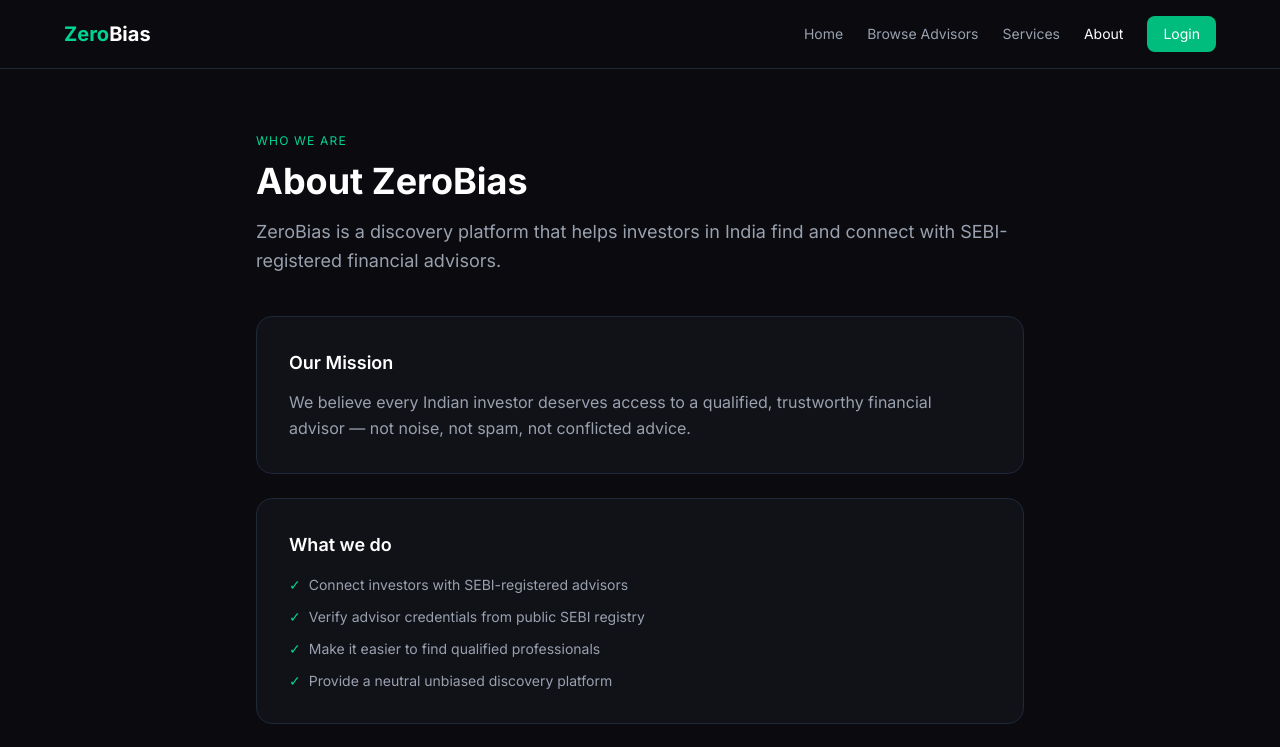
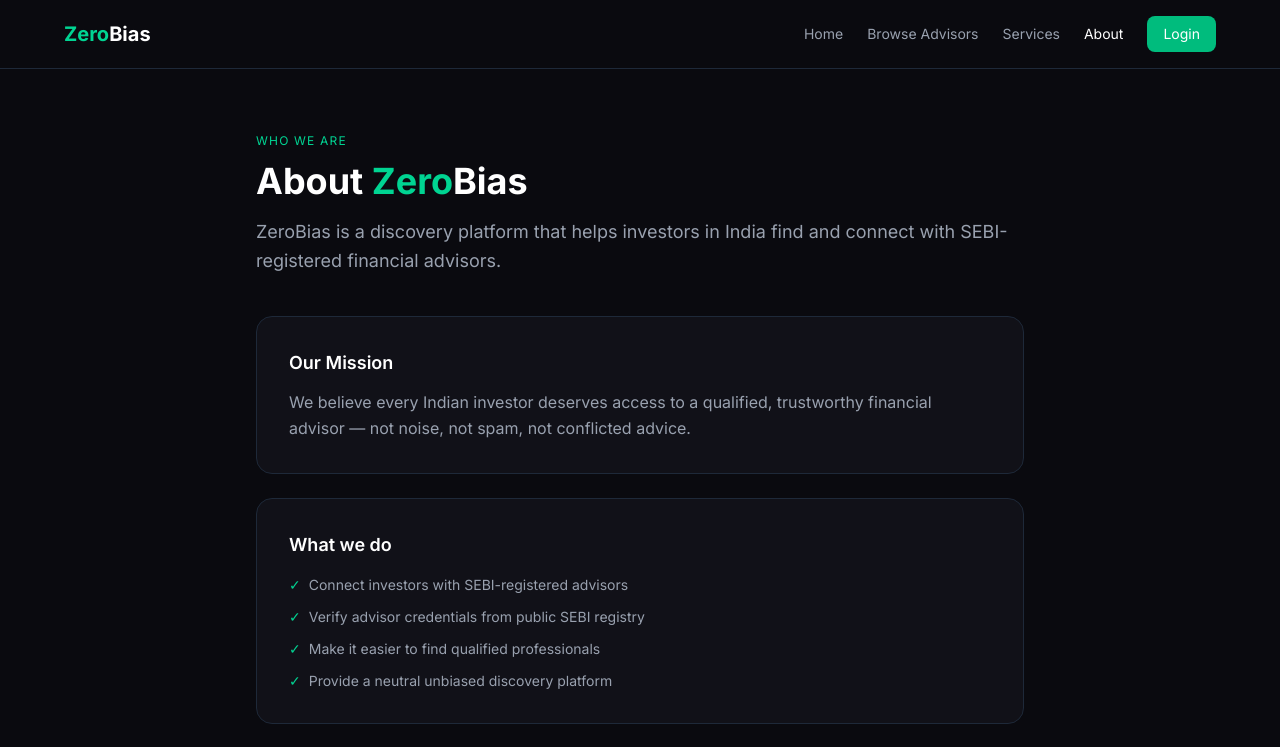
Before and after one commit to amitnvrsaydie-source/finguide-web, a Next.js app: page /about in a window 1280 px wide. Shown: the top 747 px of the page. Built offline with nearby package versions, Linux system fonts and the light colour scheme.

Commit message:
Update page.tsx

```diff
--- a/app/about/page.tsx
+++ b/app/about/page.tsx
@@ -17,7 +17,7 @@
 
         <div className="animate-fade-up">
           <p className="text-emerald-400 text-xs uppercase tracking-widest mb-3">Who we are</p>
-          <h1 className="text-4xl font-bold text-white mb-4">About ZeroBias</h1>
+          <h1 className="text-4xl font-bold text-white mb-4">About <span className="text-emerald-400">Zero</span>Bias</h1>
           <p className="text-gray-400 text-lg leading-relaxed mb-10">
             ZeroBias is a discovery platform that helps investors in India find and connect with SEBI-registered financial advisors.
           </p>
```
